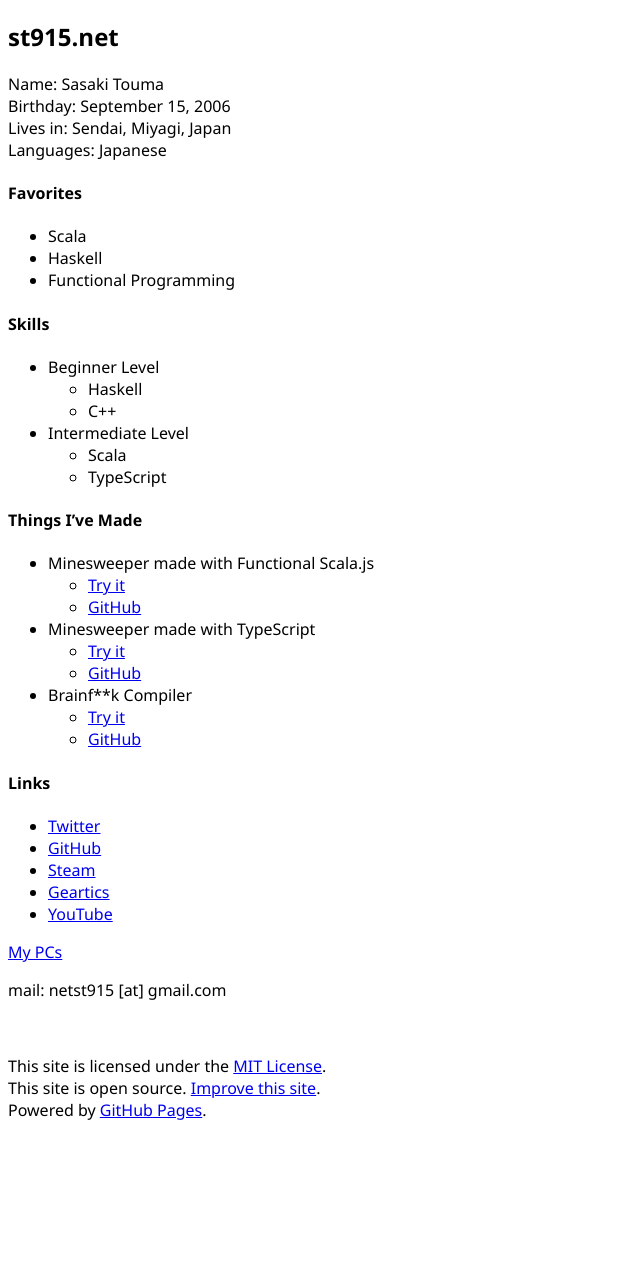
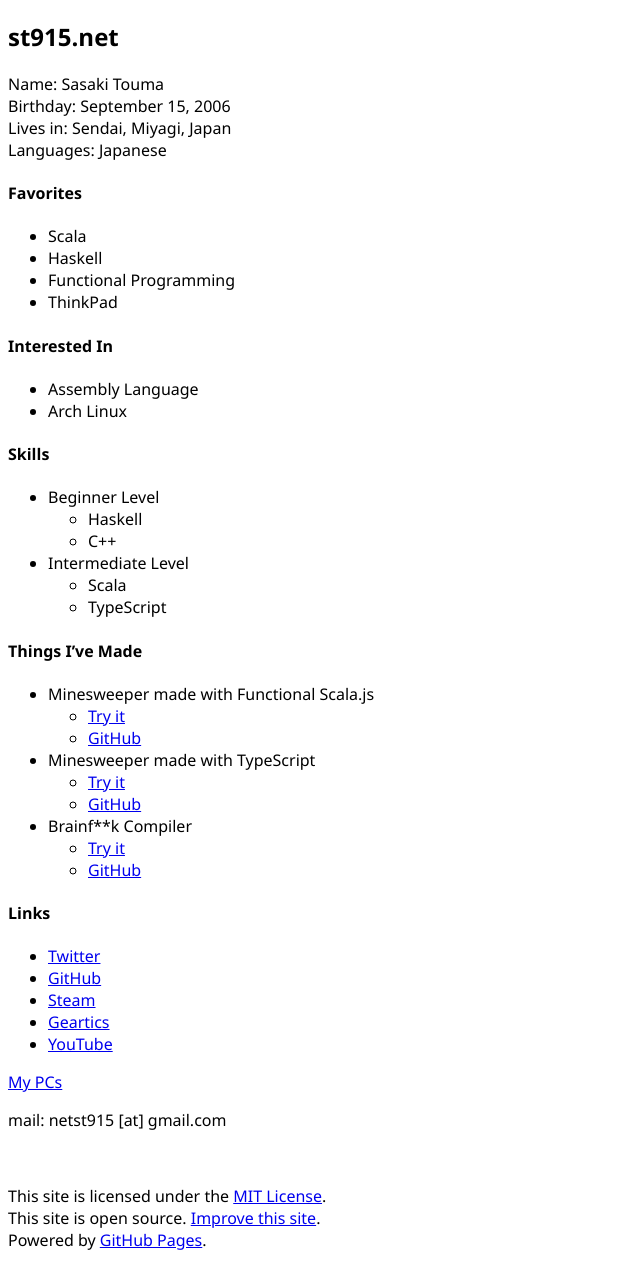
Before and after one commit to t-sasaki915/t-sasaki-net, a Jekyll site: the page built from docs/index.md, in a window 1280 px wide. Shown: the whole page, without its empty margins (0-640 px from the left). Built offline with Jekyll 4.4.1, drawn with Linux system fonts in a browser that asks for light colours; Markdown is read by kramdown in place of the engine named in the settings; before the commit the page ends 1137 px from its top, so only the background shows below that.

Commit message:
Update index.md

```diff
--- a/docs/index.md
+++ b/docs/index.md
@@ -13,6 +13,11 @@
 - Scala
 - Haskell
 - Functional Programming
+- ThinkPad
+
+#### Interested In
+- Assembly Language
+- Arch Linux
 
 #### Skills
 - Beginner Level
```
